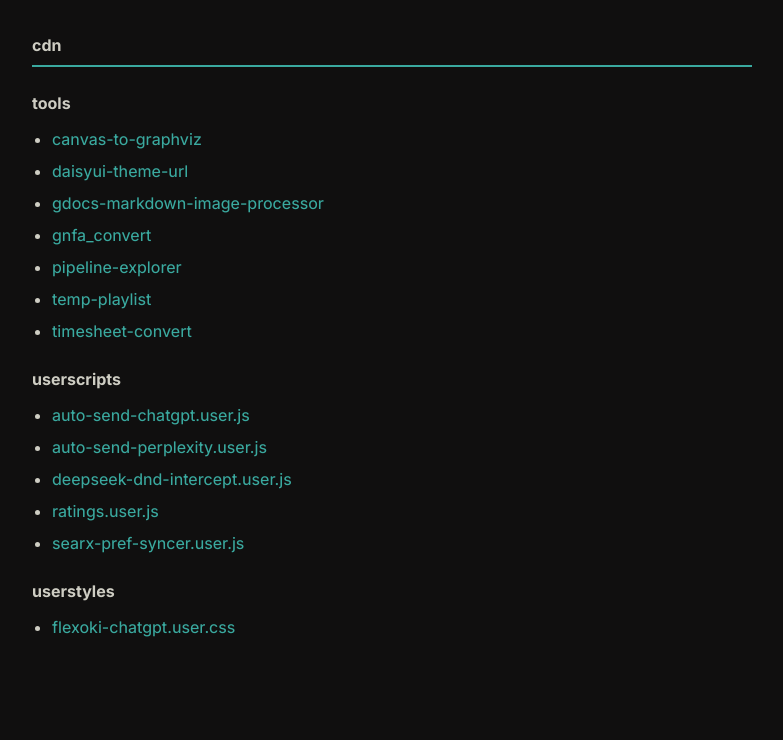
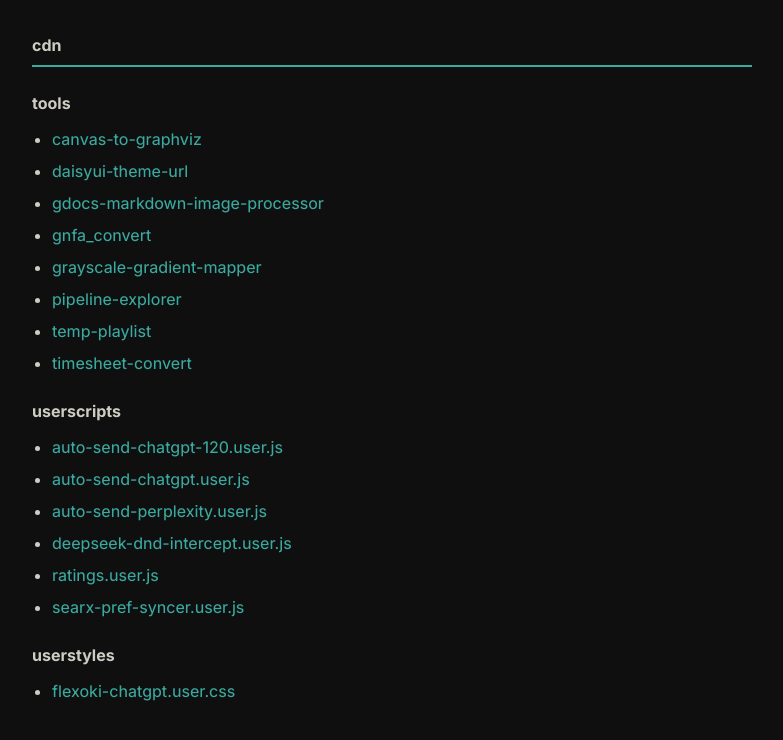
Before and after one commit to KraXen72/cdn, a plain HTML site: page index.html in a window 1280 px wide. Shown: the whole page, without its empty margins (248-1031 px from the left). Drawn offline with Linux system fonts and the light colour scheme.

Commit message:
gsync 2026_10_18 23_08_17

```diff
--- a/index.html
+++ b/index.html
@@ -117,6 +117,7 @@
             <li><a href="tools/daisyui-theme-url.html">daisyui-theme-url</a></li>
             <li><a href="tools/gdocs-markdown-image-processor/index.html">gdocs-markdown-image-processor</a></li>
             <li><a href="tools/gnfa_convert.html">gnfa_convert</a></li>
+            <li><a href="tools/grayscale-gradient-mapper.html">grayscale-gradient-mapper</a></li>
             <li><a href="tools/pipeline-explorer/index.html">pipeline-explorer</a></li>
             <li><a href="tools/temp-playlist/index.html">temp-playlist</a></li>
             <li><a href="tools/timesheet-convert/index.html">timesheet-convert</a></li>
@@ -124,6 +125,7 @@
 
         <h3>userscripts</h3>
         <ul>
+            <li><a href="userscripts/auto-send-chatgpt-120.user.js">auto-send-chatgpt-120.user.js</a></li>
             <li><a href="userscripts/auto-send-chatgpt.user.js">auto-send-chatgpt.user.js</a></li>
             <li><a href="userscripts/auto-send-perplexity.user.js">auto-send-perplexity.user.js</a></li>
             <li><a href="userscripts/deepseek-dnd-intercept.user.js">deepseek-dnd-intercept.user.js</a></li>
```
Also changed, not shown: _artifacts.html (+3 -3 lines).
